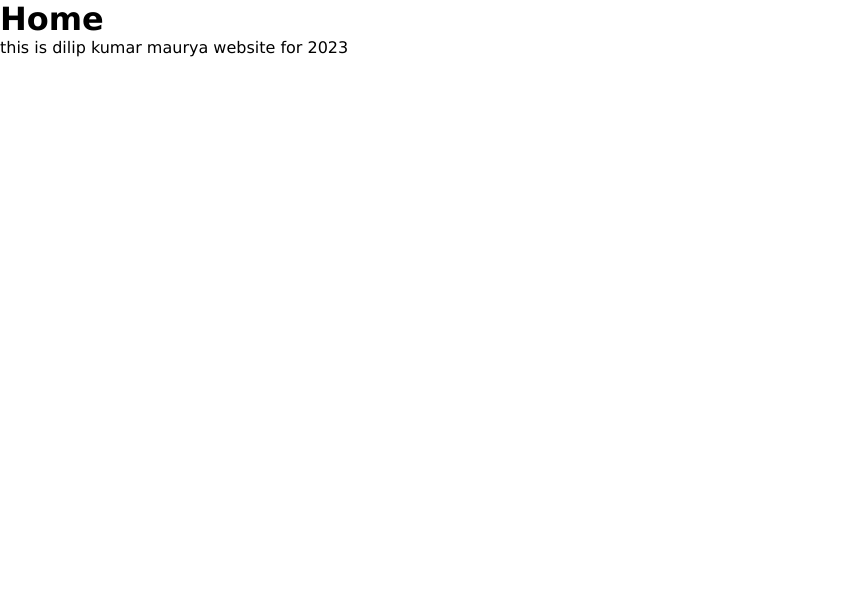
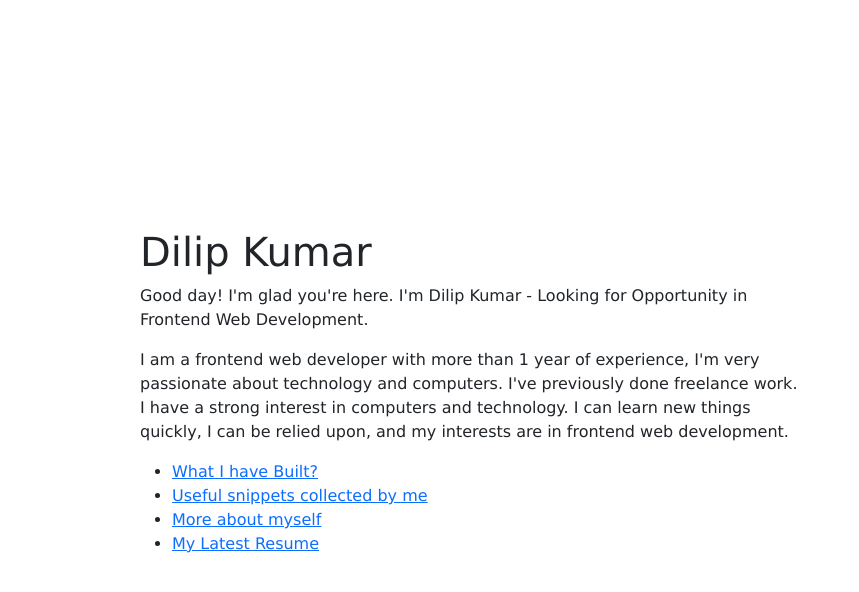
Before and after one commit to curiousdilip/website2023, a Next.js app: page / in a window 1280 px wide. Shown: the top 592 px of the page, without its empty margins (0-859 px from the left). Built offline with nearby package versions, Linux system fonts and the light colour scheme.

Commit message:
bootstrap and icon installed

```diff
--- a/app/global.css
+++ b/app/global.css
@@ -4,3 +4,7 @@
     box-sizing: border-box;
     font-family: 'Lucida Sans', 'Lucida Sans Regular', 'Lucida Grande', 'Lucida Sans Unicode', Geneva, Verdana, sans-serif;
 }
+
+.container {
+    max-width: 1024px !important;
+}
--- /dev/null
+++ b/app/home.css
@@ -0,0 +1,5 @@
+#home {
+    height: 100vh;
+    display: flex;
+    align-items: center;
+}
--- a/app/layout.jsx
+++ b/app/layout.jsx
@@ -1,9 +1,14 @@
 import Script from 'next/script'
 import './global.css'
+import "bootstrap/dist/css/bootstrap.min.css";
+import 'bootstrap-icons/font/bootstrap-icons.css';
 export const metadata = {
   title: {
     default: "Dilip Kumar | Frontend Web Developer",
     template: "%s | Dilip Kumar"
+  },
+  icons: {
+    icon: '/favicon.png',
   },
   description: "Hi my name is Dilip Kumar Maurya and I am a Front End Web developer based in New Delhi, India.",
   robots: "follow, index",
@@ -37,7 +42,7 @@ export const metadata = {
         url: '/og-image.png',
         width: 1800,
         height: 1600,
-        alt: 'My custom alt',
+        alt: 'Dilip Kumar Website',
       },
     ],
     locale: 'en_US',
--- a/app/page.jsx
+++ b/app/page.jsx
@@ -1,11 +1,29 @@
 import React from 'react'
-
+import "./home.css"
 const page = () => {
   return (
-    <div>
-      <h1>Home</h1>
-      <p>this is dilip kumar maurya website for 2023</p>
-    </div>
+    <>
+      <section id="home">
+        <div className="container">
+          <div className="row align-items-center">
+            <div className="col-md-8">
+              <h1>Dilip Kumar</h1>
+              <p>Good day! I'm glad you're here. I'm Dilip Kumar - Looking for Opportunity in Frontend Web Development.</p>
+              <p>I am a frontend web developer with more than 1 year of experience, I'm very passionate about technology and computers. I've previously done freelance work. I have a strong interest in computers and technology. I can learn new things quickly, I can be relied upon, and my interests are in frontend web development.</p>
+              <ul>
+                <li><a href="/projects">What I have Built?</a></li>
+                <li><a href="/snippets">Useful snippets collected by me</a></li>
+                <li><a href="/about">More about myself</a></li>
+                <li><a href="/resume">My Latest Resume</a></li>
+              </ul>
+            </div>
+            <div className="col-md-4">
+
+            </div>
+          </div>
+        </div>
+      </section>
+    </>
   )
 }
 
--- a/package.json
+++ b/package.json
@@ -9,6 +9,8 @@
     "lint": "next lint"
   },
   "dependencies": {
+    "bootstrap": "^5.3.1",
+    "bootstrap-icons": "^1.11.0",
     "next": "13.4.19",
     "react": "18.2.0",
     "react-dom": "18.2.0"
```
Also changed, not shown: app/projects/page.jsx (added, +14 -0 lines), app/resume/page.jsx (added, +14 -0 lines), app/snippets/page.jsx (added, +14 -0 lines), app/about/about.css (added), app/projects/projects.css (added), app/resume/resume.css (added), app/snippets/snippets.css (added), public/favicon.png (added), 1 other file (tests, documents, lock files or other folders).
